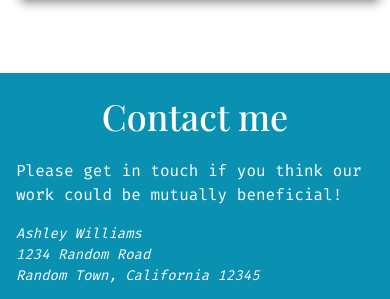
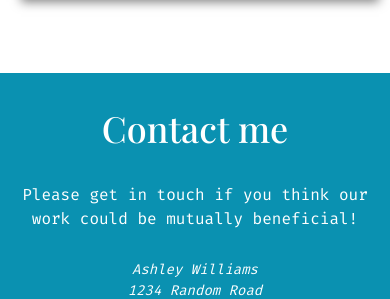
Before and after one commit to py-code314/homepage-odin, a plain HTML site: page index.html in a window 390 px wide. Shown: the part 5573-5872 px from the top of the page. Drawn offline with Linux system fonts and the light colour scheme.

Commit message:
style: Add styles for footer section (tablet design)

```diff
--- a/index.html
+++ b/index.html
@@ -267,11 +267,10 @@
       <div class="footer__contact">
         <h2 class="footer__heading">Contact me</h2>
         <p class="footer__text">
-          Please get in touch if you think our work could be mutually
-          beneficial!
+          Please get in touch if you think our work could be mutually beneficial!
         </p>
         <address class="address">
-          <div class="address__mailing">
+          <div class="address__mail">
             Ashley Williams <br />
             1234 Random Road <br />
             Random Town, California 12345
--- a/styles.css
+++ b/styles.css
@@ -309,7 +309,7 @@ h2 {
 }
 
 @media (min-width: 37.5rem) {
-  .social {
+  .hero > .social {
     display: none;
   }
 }
@@ -345,7 +345,7 @@ h2 {
 }
 
 @media (min-width: 37.5rem) {
-  .project__image-container{
+  .project__image-container {
     height: 250px;
   }
 
@@ -355,8 +355,6 @@ h2 {
     width: 100%;
   }
 }
-
-
 
 .project__header {
   display: flex;
@@ -382,19 +380,37 @@ h2 {
   padding-block-end: var(--space-800);
 }
 
-.footer__contact {
+.footer {
   background-color: var(--clr-light-blue);
-  padding: var(--space-400);
-  color: var(--clr-white);
+  padding-block-start: var(--space-800);
 }
 
-.footer__contact > *,
-.address > * {
-  margin-block-end: var(--space-400);
+@media (min-width: 37.5rem) {
+  .footer {
+    display: flex;
+    gap: var(--space-800);
+    align-items: center;
+    padding: var(--space-800);
+  }
+}
+
+.footer__contact {
+  padding-block-end: var(--space-800);
+  padding-inline: var(--space-200);
+  color: var(--clr-white);
+  text-align: center;
+  display: flex;
+  flex-direction: column;
+  gap: var(--space-800);
+  align-items: center;
 }
 
 .address {
   font-size: var(--fs-300);
+}
+
+.address__mail {
+  margin-block-end: var(--space-600);
 }
 
 .address__contact-info a {
@@ -406,9 +422,3 @@ h2 {
   display: flex;
   gap: var(--space-200);
 }
-
-/* TABLET DESIGN */
-
-/* .about {
-    float: left;
-  } */
```
